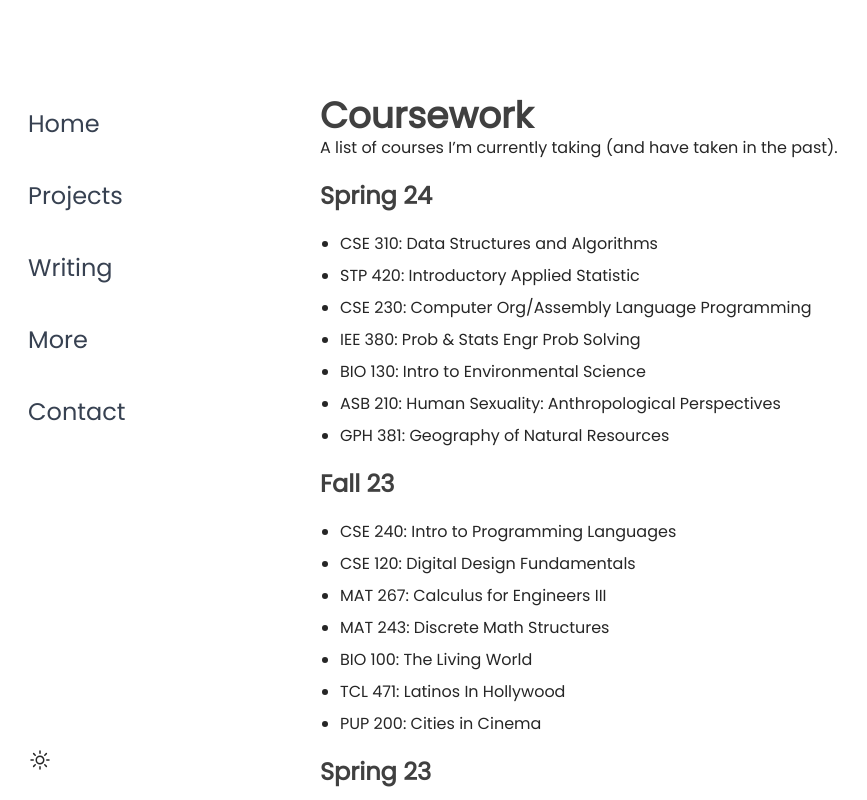
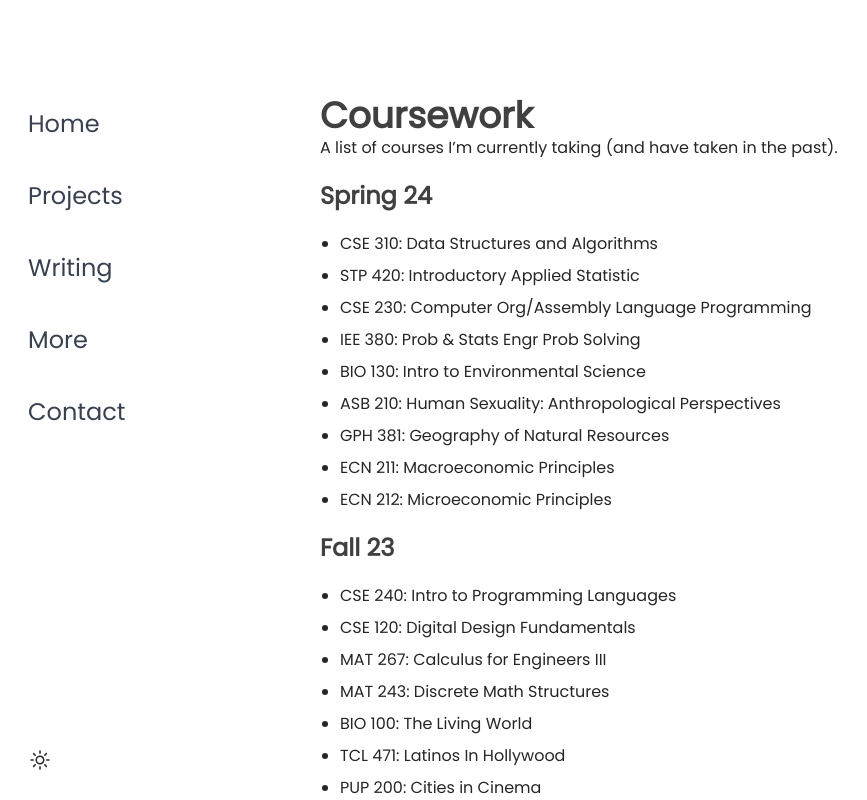
Before and after one commit to achntj/www, a Next.js app: page /coursework in a window 1280 px wide. Shown: the top 800 px of the page, without its empty margins (0-867 px from the left). Built offline with nearby package versions, Linux system fonts and the light colour scheme.

Commit message:
content: update coursework

```diff
--- a/pages/coursework.tsx
+++ b/pages/coursework.tsx
@@ -13,10 +13,12 @@ export default function Uses() {
           <li>CSE 310: Data Structures and Algorithms</li>
           <li>STP 420: Introductory Applied Statistic</li>
           <li>CSE 230: Computer Org/Assembly Language Programming</li>
-          <li>IEE 380: Prob & Stats Engr Prob Solving</li>
+          <li>IEE 380: Prob {"&"} Stats Engr Prob Solving</li>
           <li>BIO 130: Intro to Environmental Science</li>
           <li>ASB 210: Human Sexuality: Anthropological Perspectives</li>
           <li>GPH 381: Geography of Natural Resources</li>
+          <li>ECN 211: Macroeconomic Principles</li>
+          <li>ECN 212: Microeconomic Principles</li>
         </ul>
         <h3 className="my-5 text-2xl font-bold">Fall 23</h3>
         <ul className="pl-5 list-disc space-y-2">
```
